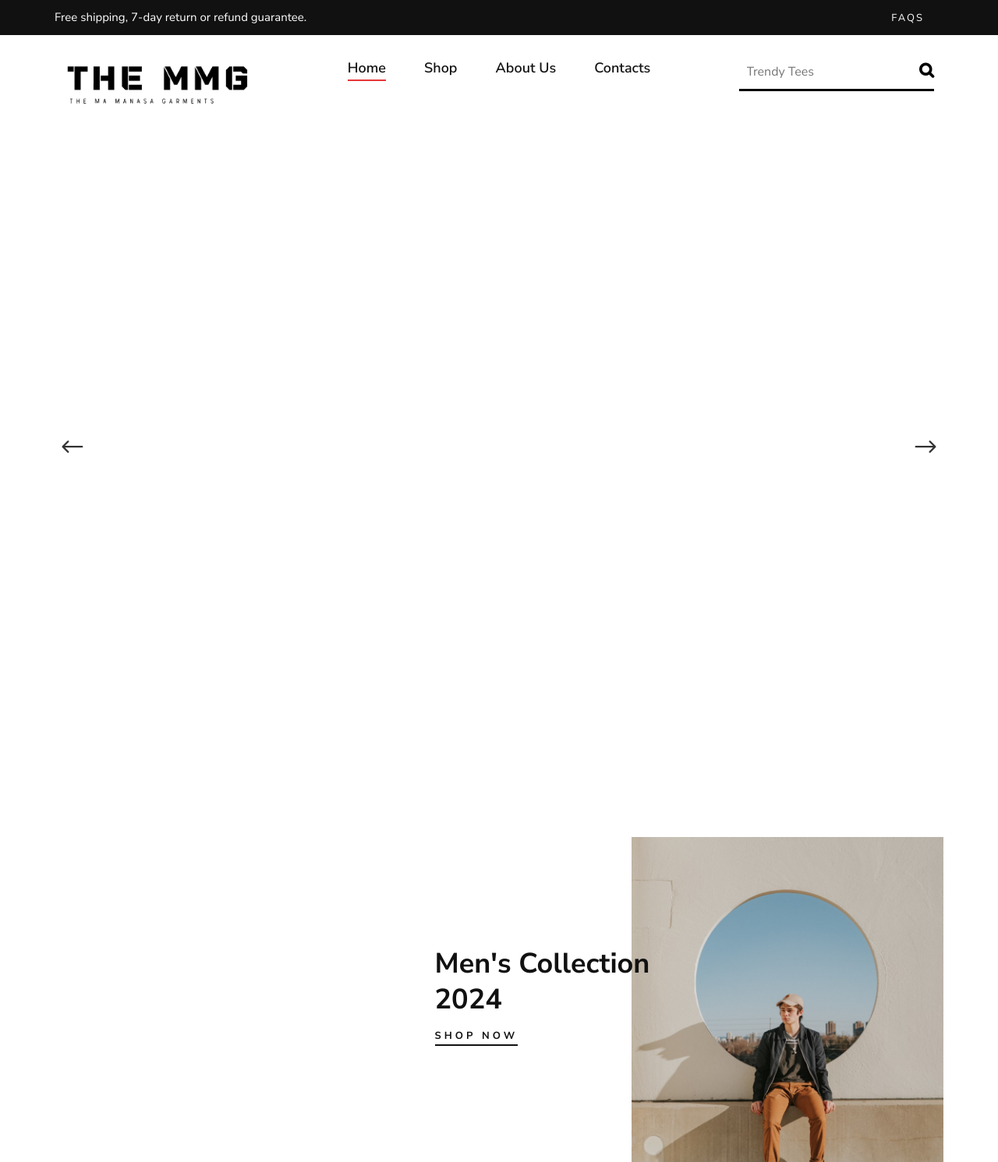
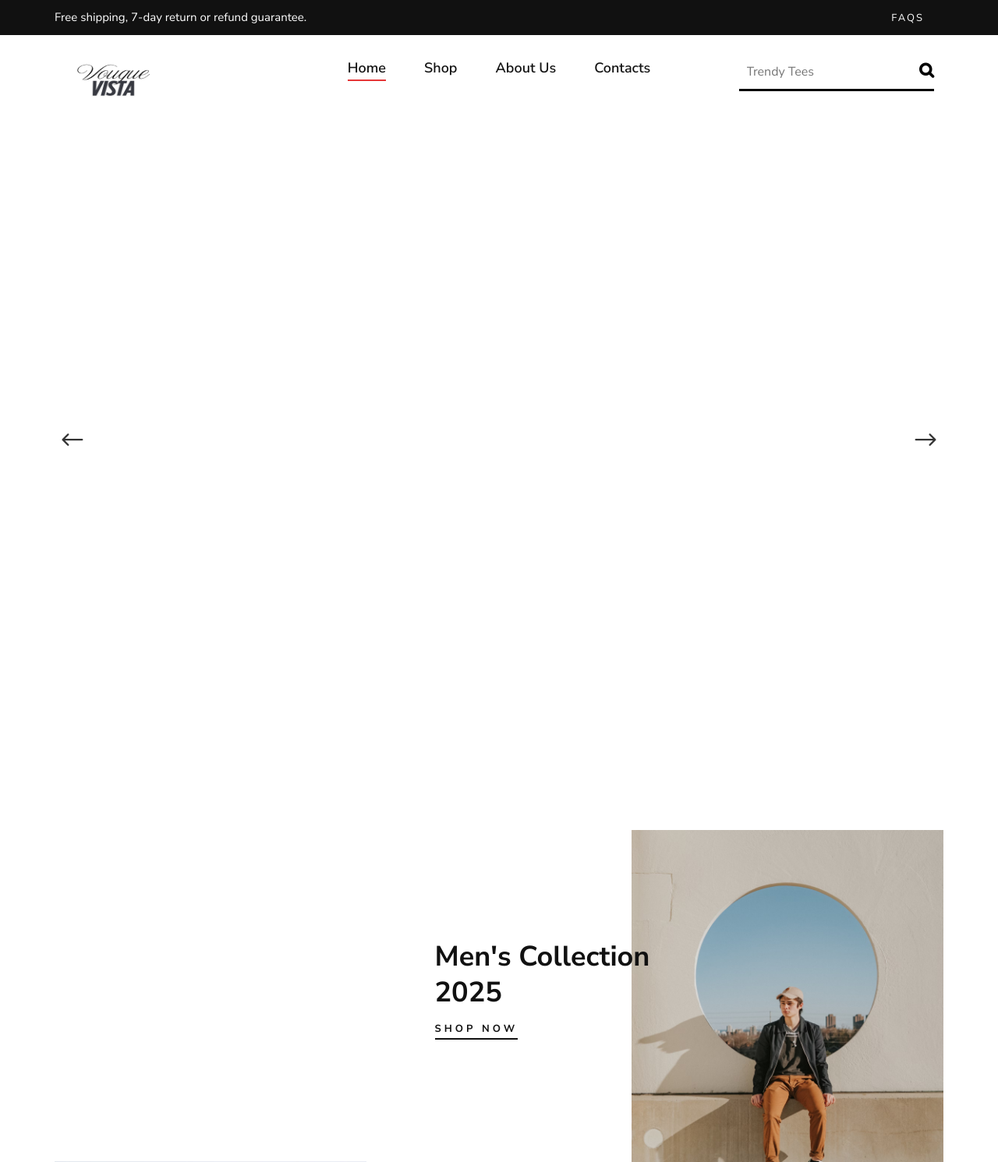
Before and after one commit to deep-priyo/E_Commerce-Web-App, a Flask app: page / in a window 1280 px wide. Shown: the top 1491 px of the page at 78% size. Run offline with Flask 3, Linux system fonts and the light colour scheme; some libraries are stand-ins or nearby versions.

Commit message:
minor changes

```diff
--- a/server.py
+++ b/server.py
@@ -1,5 +1,5 @@
 from flask import Flask, render_template, url_for, redirect, request, flash, make_response, session
-from flask_bootstrap import Bootstrap5
+from flask_bootstrap import Bootstrap
 from flask_sqlalchemy import SQLAlchemy
 from flask_wtf import FlaskForm
 from sqlalchemy.orm import DeclarativeBase
@@ -33,7 +33,7 @@
 login_manager = LoginManager(app)
 login_manager.login_view = 'login'
 login_manager.login_message_category = 'info'
-Bootstrap5(app)
+Bootstrap(app)
 
 # Database models
 class Product(db.Model):
@@ -82,8 +82,8 @@
     submit = SubmitField('Add Product')
 
 # Database initialization
-with app.app_context():
-    db.create_all()
+# with app.app_context():
+#     db.create_all()
 
 # After request handling
 @app.after_request
@@ -243,4 +243,6 @@
     return render_template('faq.html')
 
 if __name__ == '__main__':
-    app.run(debug=True,port=5001)
+    with app.app_context():
+        db.create_all()
+    app.run()
--- a/templates/header.html
+++ b/templates/header.html
@@ -6,7 +6,7 @@
     <meta name="keywords" content="Male_Fashion, unica, creative, html">
     <meta name="viewport" content="width=device-width, initial-scale=1.0">
     <meta http-equiv="X-UA-Compatible" content="ie=edge">
-    <title>The MMG | Ma Manasa Garment</title>
+    <title>Vogue Vista</title>
 
     <!-- Google Font -->
     <link href="https://fonts.googleapis.com/css2?family=Nunito+Sans:wght@300;400;600;700;800;900&amp;display=swap" rel="stylesheet">
@@ -81,7 +81,9 @@
             <div class="row">
                 <div class="col-lg-3 col-md-3">
                     <div class="header__logo">
-                        <a href="{{ url_for('index') }}"><img src="{{ url_for('static', filename='img/logo.png') }}" alt="Logo"></a>
+<a href="{{ url_for('index') }}">
+  <img src="{{ url_for('static', filename='img/logo.png') }}" alt="Logo" style="width: 150px; height:60px;">
+</a>
                     </div>
                 </div>
                 <div class="col-lg-6 col-md-6">
--- a/templates/index.html
+++ b/templates/index.html
@@ -14,7 +14,7 @@
                                 <div class="col-xl-5 col-lg-7 col-md-8">
                                     <div class="hero__text">
                                         <h6>Men's Collection</h6>
-                                        <h2>Men's Collections 2024</h2>
+                                        <h2>Men's Collections 2025</h2>
                                         <p>Discover our latest collection for men, featuring stylish and versatile pieces that redefine contemporary fashion. Crafted with premium materials and designed to offer both comfort and elegance.</p>
                                         <a href="{{ url_for('shop', category='Men') }}" class="primary-btn">Shop now <span class="arrow_right"></span></a>
                                     </div>
@@ -32,7 +32,7 @@
                                 <div class="col-xl-5 col-lg-7 col-md-8">
                                     <div class="hero__text">
                                         <h6>Women's Collection</h6>
-                                        <h2>Women's Collections 2024</h2>
+                                        <h2>Women's Collections 2025</h2>
                                         <p>Explore our new women's collection, offering a blend of timeless sophistication and modern trends. Each piece is designed to enhance your wardrobe with elegance and flair.</p>
                                         <a href="{{ url_for('shop', category='Women') }}" class="primary-btn">Shop now <span class="arrow_right"></span></a>
                                     </div>
@@ -61,10 +61,10 @@
             <div class="col-lg-7 offset-lg-5">
                 <div class="banner__item">
                     <div class="banner__item__pic">
-                        <img src="static/img/banner/banner-1.png" height="500" width="400" alt="Men's Collection 2024">
+                        <img src="static/img/banner/banner-1.png" height="500" width="400" alt="Men's Collection 2025">
                     </div>
                     <div class="banner__item__text">
-                        <h2>Men's Collection 2024</h2>
+                        <h2>Men's Collection 2025</h2>
                         <a href="{{ url_for('shop', category='Men') }}">Shop now</a>
                     </div>
                 </div>
@@ -72,10 +72,10 @@
             <div class="col-lg-5">
                 <div class="banner__item banner__item--middle">
                     <div class="banner__item__pic">
-                        <img src="static/img/banner/banner-3.jpg" height="400" width="400" alt="Footwear Collection 2024">
+                        <img src="static/img/banner/banner-3.jpg" height="400" width="400" alt="Footwear Collection 2025">
                     </div>
                     <div class="banner__item__text">
-                        <h2>Footwear Collection 2024</h2>
+                        <h2>Footwear Collection 2025</h2>
                         <a href="{{ url_for('shop', category='Shoes') }}">Shop now</a>
                     </div>
                 </div>
@@ -83,10 +83,10 @@
             <div class="col-lg-7">
                 <div class="banner__item banner__item--last">
                     <div class="banner__item__pic">
-                        <img src="static/img/banner/banner-2.png" height="500" width="400" alt="Women's Collection 2024">
+                        <img src="static/img/banner/banner-2.png" height="500" width="400" alt="Women's Collection 2025">
                     </div>
                     <div class="banner__item__text">
-                        <h2>Women's Collection 2024</h2>
+                        <h2>Women's Collection 2025</h2>
                         <a href="{{ url_for('shop', category='Women') }}">Shop now</a>
                     </div>
                 </div>
@@ -148,7 +148,7 @@
                     <div class="instagram__text">
                         <a href="https://www.instagram.com" target="_blank"><h2>Instagram</h2></a>
                         <p>"Bringing Premium Fashion to Your Doorstep: Experience Hassle-Free Shopping with Free Delivery and Easy Replacements Across India!"</p>
-                        <h3>#THE_MMG</h3>
+                        <h3>#VOGUE VISTA</h3>
                     </div>
                 </div>
             </div>
```
Also changed, not shown: static/img/logo.png.
